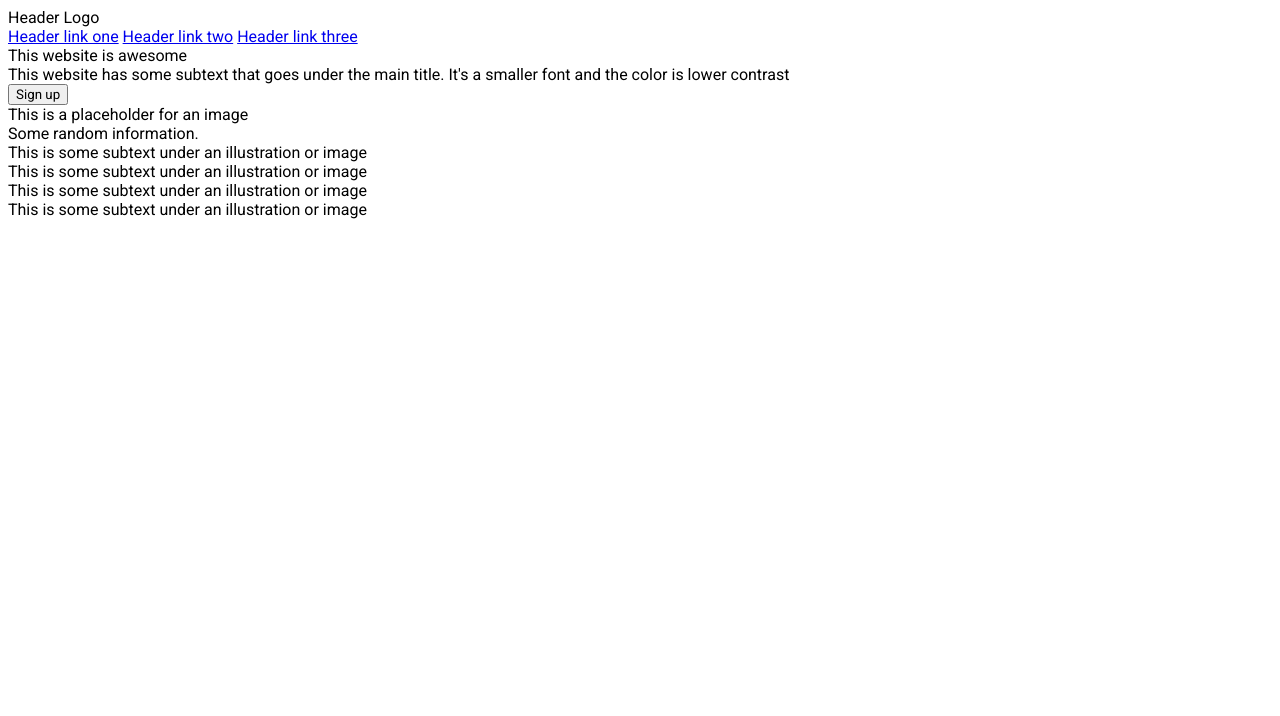
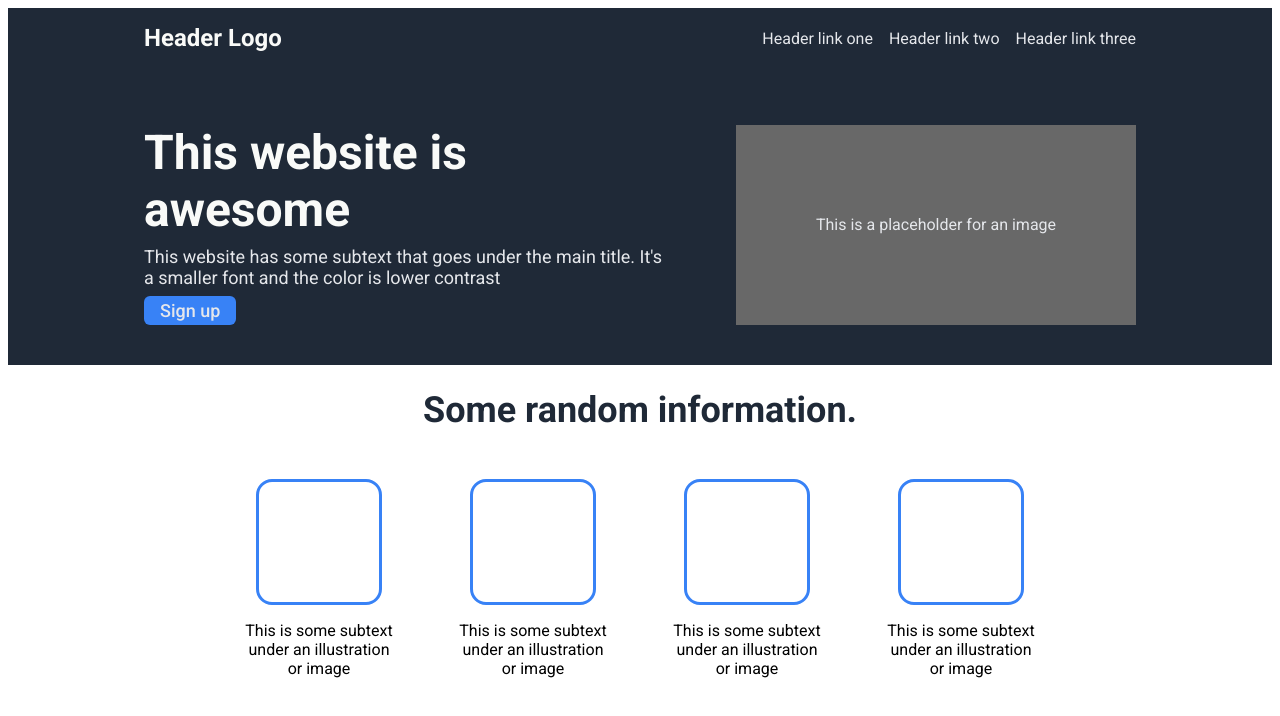
Before and after one commit to Santiago542/odin-landing-page, a plain HTML site: page index.html in a window 1280 px wide. Drawn offline with Linux system fonts and the light colour scheme.

```diff
--- a/styles.css
+++ b/styles.css
@@ -1,3 +1,123 @@
 * {
     font-family: Roboto;
 }
+
+body {
+    display: flex;
+    flex-flow: column nowrap;
+}
+
+.header {
+    background-color: #1F2937;
+    color: #E5E7EB;
+    display: flex;
+    flex-flow: column nowrap;
+    padding: 8px 128px;
+    gap: 32px;
+}
+
+.top {
+    display: flex;
+    justify-content: space-between;
+    align-items: center;
+    padding: 8px;
+    .logo {
+        color: #F9FAF8;
+        font-size: 24px;
+        font-weight: bold;
+    }
+    .links {
+        display: flex;
+        gap: 16px;
+    }
+}
+
+.bottom {
+    display: flex;
+    justify-content: space-between;
+    align-items: center;
+    padding: 32px 8px;
+    gap: 64px;
+    .text {
+        display: flex;
+        flex-flow: column nowrap;
+        align-items: flex-start;
+        gap: 8px;
+        .title {
+            color: #F9FAF8;
+            font-size: 48px;
+            font-weight: bolder;
+        }
+        .bottom-text {
+            color: #E5E7EB;
+            font-size: 18px;
+        }
+    }
+    .img {
+        background-color: #686868;
+        color: #E5E7EB;
+        min-width: 400px;
+        min-height: 200px;
+        display: flex;
+        justify-content: center;
+        align-items: center;
+    }
+}
+
+.container-1 {
+    background-color: white;
+    display: flex;
+    flex-flow: column nowrap;
+    align-items: center;
+    padding: 8px 128px;
+    gap: 32px;
+    .title {
+        color: #1F2937;
+        font-size: 36px;
+        font-weight: bolder;
+        padding: 16px;
+    }
+    .cards {
+        display: flex;
+        flex-wrap: wrap;
+        justify-content: center;
+        gap: 64px;
+        .card {
+            display: flex;
+            flex-flow: column nowrap;
+            align-items: center;
+            gap: 16px;
+            flex: 1 1 auto;
+            .img {
+                border: 3px solid #3882F6;
+                border-radius: 16px;
+                min-height: 120px;
+                min-width: 120px;
+            }
+            .text {
+                max-width: 150px;
+                text-align: center;
+            }
+        }
+    }
+}
+
+
+
+
+
+
+a {
+    color: #E5E7EB;
+    text-decoration: none;
+}
+
+.signup {
+    background-color: #3882F6;
+    color: #E5E7EB;
+    font-size: 18px;
+    font-weight: 500;
+    padding: 4px 16px;
+    border: none;
+    border-radius: 6px;
+}
```
